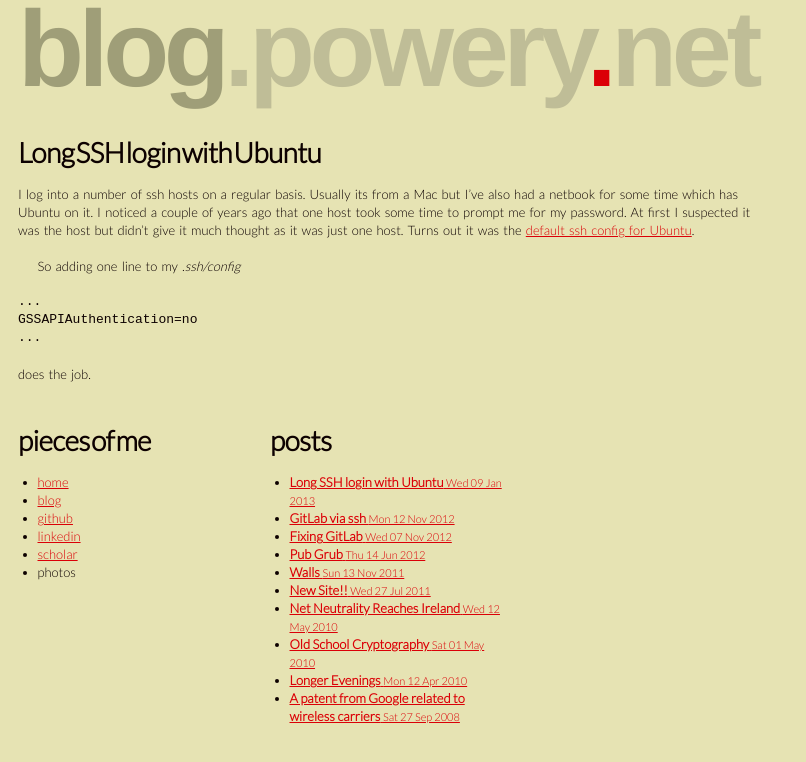
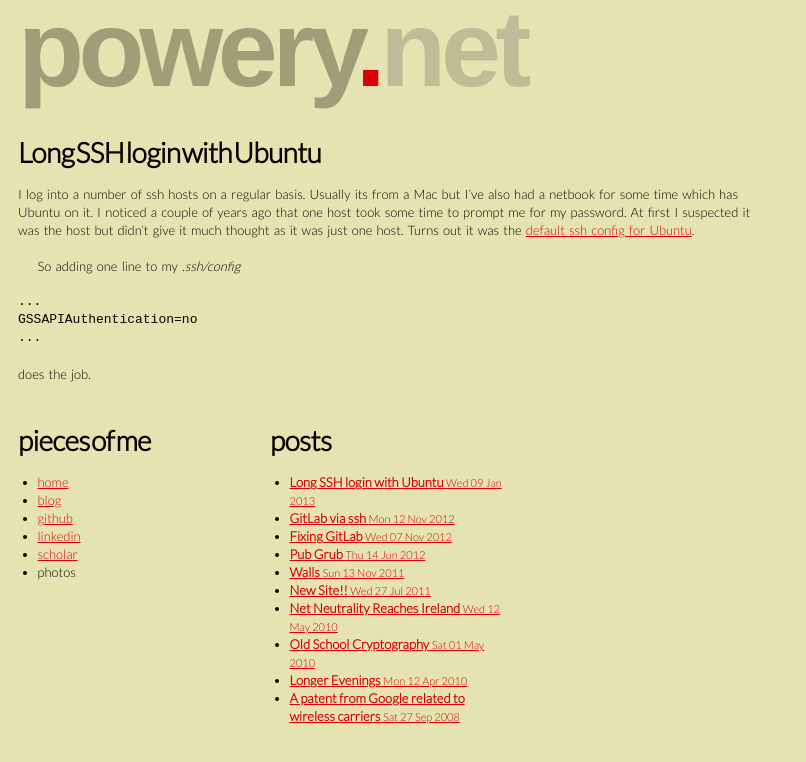
Before and after one commit to epower/epower.github.com, a Jekyll site: the page built from index.html, in a window 1280 px wide. Shown: the top 762 px of the page, without its empty margins (0-806 px from the left). Built offline with Jekyll 4.4.1, drawn with Linux system fonts in a browser that asks for light colours; Markdown is read by kramdown in place of the engine named in the settings.

Commit message:
fix heading

```diff
--- a/_layouts/base.html
+++ b/_layouts/base.html
@@ -11,7 +11,7 @@
     <body class="page-grid">
         <div id="page" class="layout-grid">
             <header class="width3">
-                 <h1><span id="blog">blog</span>.powery<span id="dot">.</span>net </h1>
+                 <h1><span id="blog">powery</span><span id="dot">.</span>net </h1>
             </header>
             <article class="width3">
                 <section id="stuff" class="column width3 first">
```
